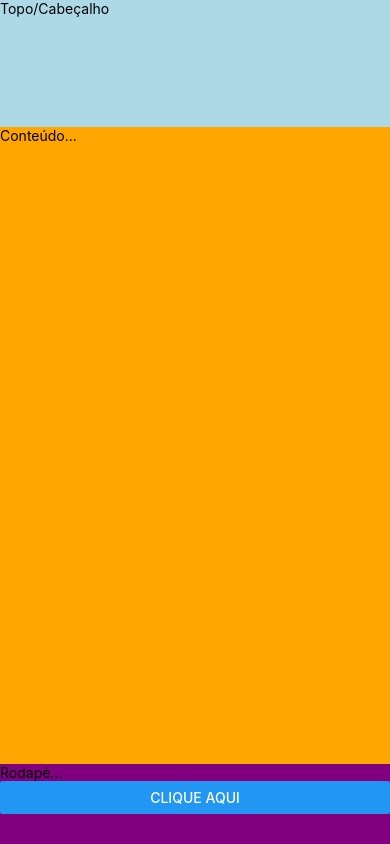
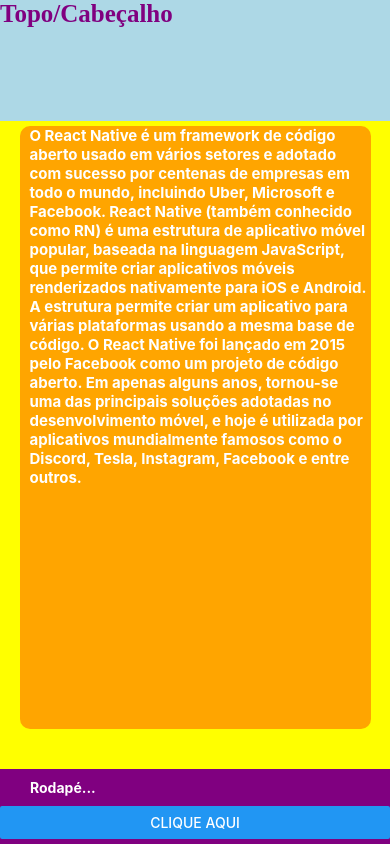
Before and after one commit to leandroaerolito/ola-react-native, a React Native app: screen / in a window 390 px wide. Built offline with nearby package versions, Linux system fonts and the light colour scheme.

Commit message:
estilos textuais

```diff
--- a/App.js
+++ b/App.js
@@ -1,3 +1,5 @@
+import estilos from "./src/stylesheets/estilos";
+
 import {
   Alert,
   Button,
@@ -17,37 +19,32 @@
       <StatusBar barStyle="light-content" />
       <SafeAreaView style={estilos.container}>
         <View style={estilos.cabecalho}>
-          <Text>Topo/Cabeçalho</Text>
+          <Text style={estilos.txtcabecalho}>Topo/Cabeçalho</Text>
         </View>
         <View style={estilos.conteudo}>
-          <Text>Conteúdo...</Text>
+          <Text style={estilos.txtconteudo}>
+            O React Native é um framework de código aberto usado em vários
+            setores e adotado com sucesso por centenas de empresas em todo o
+            mundo, incluindo Uber, Microsoft e Facebook. React Native (também
+            conhecido como RN) é uma estrutura de aplicativo móvel popular,
+            baseada na linguagem JavaScript, que permite criar aplicativos
+            móveis renderizados nativamente para iOS e Android.
+          </Text>
+          <Text style={estilos.txtconteudo}>
+            A estrutura permite criar um aplicativo para várias plataformas
+            usando a mesma base de código. O React Native foi lançado em 2015
+            pelo Facebook como um projeto de código aberto. Em apenas alguns
+            anos, tornou-se uma das principais soluções adotadas no
+            desenvolvimento móvel, e hoje é utilizada por aplicativos
+            mundialmente famosos como o Discord, Tesla, Instagram, Facebook e
+            entre outros.
+          </Text>
         </View>
         <View style={estilos.rodape}>
-          <Text>Rodapé...</Text>
+          <Text style={estilos.txtrodape}>Rodapé...</Text>
           <Button title="clique aqui" onPress={vai} />
         </View>
       </SafeAreaView>
     </>
   );
 }
-
-const estilos = StyleSheet.create({
-  container: {
-    backgroundColor: "yellow",
-    flex: 1,
-    //justifyContent: "center",
-    // flexDirection: "row", // padrão é column
-  },
-  cabecalho: {
-    backgroundColor: "lightblue",
-    flex: 0.8,
-  },
-  conteudo: {
-    backgroundColor: "orange",
-    flex: 4,
-  },
-  rodape: {
-    backgroundColor: "purple",
-    flex: 0.5,
-  },
-});
--- /dev/null
+++ b/src/stylesheets/estilos.js
@@ -0,0 +1,51 @@
+import { StyleSheet } from "react-native";
+
+const estilos = StyleSheet.create({
+  container: {
+    backgroundColor: "yellow",
+    flex: 1,
+    //justifyContent: "center",
+    // flexDirection: "row", // padrão é column
+  },
+  cabecalho: {
+    backgroundColor: "lightblue",
+    flex: 0.8,
+  },
+  conteudo: {
+    backgroundColor: "orange",
+    flex: 4,
+    width: "90%",
+    marginLeft: "auto",
+    marginRight: "auto",
+    borderRadius: 10,
+    marginBottom: 40,
+    marginTop: 5,
+  },
+  rodape: {
+    backgroundColor: "purple",
+    flex: 0.5,
+  },
+
+  txtcabecalho: {
+    color: "purple",
+    fontFamily: "Segoe",
+    fontWeight: "bold",
+    fontSize: 25,
+  },
+
+  txtconteudo: {
+    color: "white",
+    fontSize: 15,
+    fontWeight: "bold",
+    marginLeft: 10,
+  },
+
+  txtrodape: {
+    color: "white",
+    fontWeight: "bold",
+    padding: 10,
+    marginLeft: 20,
+  },
+});
+
+export default estilos;
```
